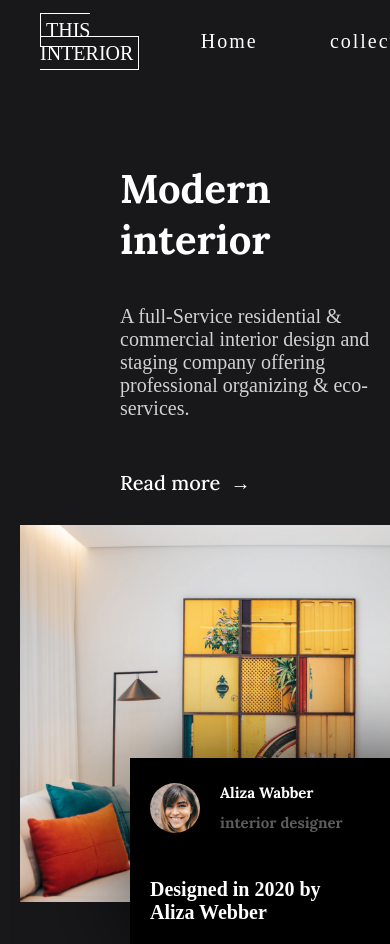
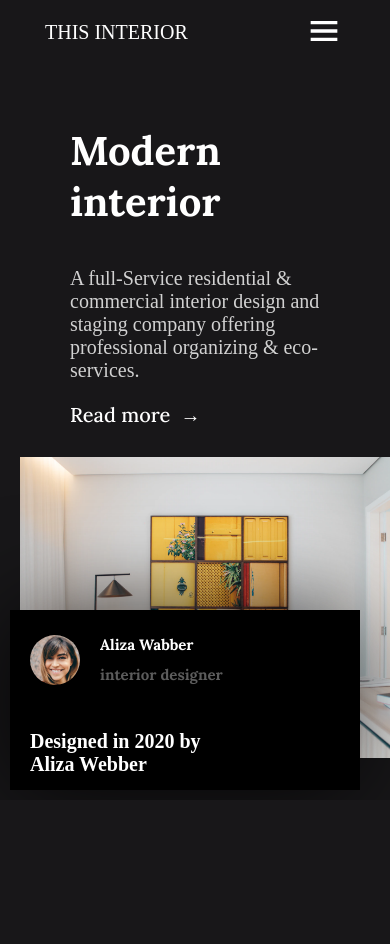
Before and after one commit to justin-A18/DevChallenges, a plain HTML site: page index.html in a window 390 px wide. After the commit the page ends 844 px from the top, so only its background shows below. Drawn offline with Linux system fonts and the light colour scheme.

Commit message:
agregando javascript

```diff
--- /dev/null
+++ b/app.js
@@ -0,0 +1,13 @@
+document.getElementById("burger").addEventListener("click", menuBurger);
+
+function menuBurger() {
+
+    document.getElementById("link-container").style.right = "0px";
+
+}
+
+document.getElementById("cerrar").addEventListener("click",cerrarMenu);
+
+function cerrarMenu() {
+    document.getElementById("link-container").style.right = "-250px";
+}
--- a/index.html
+++ b/index.html
@@ -14,18 +14,26 @@
   <title>Web Responsive</title>
 </head>
 <body>
-  <div class="container__padre">
+  <div class="container__padre" id="container">
     <header class="container__nav">
       <nav class="content__nav">
         <div class="nav__logo">
           <a href="#" class="logo">this interior</a>
         </div>
         <ul class="nav__links" id="link-container">
+          <button id="cerrar">
+            <svg xmlns="http://www.w3.org/2000/svg" viewBox="0 0 24 24";transform: ;msFilter:;"><path d="m16.192 6.344-4.243 4.242-4.242-4.242-1.414 1.414L10.535 12l-4.242 4.242 1.414 1.414 4.242-4.242 4.243 4.242 1.414-1.414L13.364 12l4.242-4.242z"></path></svg>
+          </button>
           <li><a class="links" href="#">Home</a></li>
           <li><a class="links" href="#">collection</a></li>
           <li><a class="links" href="#">About</a></li>
           <li><a class="links" href="#">Contact</a></li>
         </ul>
+        <div class="burger">
+          <button class="btn-svg" id="burger">
+            <svg xmlns="http://www.w3.org/2000/svg" viewBox="0 0 24 24";"><path d="M4 6h16v2H4zm0 5h16v2H4zm0 5h16v2H4z"></path></svg>
+          </button>
+        </div>
       </nav>
     </header>
     <main class="container__principal">
@@ -58,7 +66,7 @@
         </article>
       </section>
     </main>
-    <footer></footer>
   </div>
+  <script src="./app.js"></script>
 </body>
 </html>
--- a/sass/_header.scss
+++ b/sass/_header.scss
@@ -14,6 +14,10 @@
                 text-transform: uppercase;
                 color: var(--text-color);
             }
+        }
+
+        .burger{
+            display: none;
         }
 
         .nav__links{
--- a/sass/_main.scss
+++ b/sass/_main.scss
@@ -1,6 +1,6 @@
 .container__principal{
     max-width: 100rem;
-    margin: 2rem auto;
+    margin: 8rem auto;
     .content__principal{
         display: flex;
         align-items: center;
@@ -28,7 +28,7 @@
                 text-decoration: none;
                 display: flex;
                 gap: 1rem;
-                padding-top: 5rem;
+                padding-top: 2rem;
                 font-family: var(--font-card);
                 color: white;
             }
--- a/sass/_media.scss
+++ b/sass/_media.scss
@@ -1,9 +1,95 @@
-@media (max-width: 820px) {
+
+@media (max-width: 900px){
     .container__principal{
+        margin: 0 auto;
         .content__principal{
             display: flex;
             flex-direction: column;
             align-items: center;
+
+            .container__secondary{
+                display: flex;
+                align-items: center;
+                margin-bottom: 2rem;
+
+                & .image__relative{
+                    position: relative;
+                    width: 40rem;
+
+                    .image-1{
+                        width: 100%;
+                    }
+                    .card{
+                        position: absolute;
+                        bottom: -3rem;
+                        right: 6rem;
+                        background-color: black;
+                        width: 35rem;
+                        height: 18rem;
+                        box-shadow: 0 0 10rem 0 rgba(0,0,0,0.8);
+                    }
+                }
+
+            }
+        }
+
+    }
+
+    .container__nav{
+        .content__nav{
+            display: flex;
+            flex-direction: row;
+
+            .nav__links{
+                display: flex;
+                flex-direction: column;
+                padding: 1rem;
+                width: 25rem;
+                height: 100vh;
+                z-index: 2;
+                justify-content: center;
+                position: fixed;
+                top: -2rem;
+                right: -250px;
+                align-items: center;
+                background: rgb(32,32,37);
+
+                #cerrar{
+                    position: absolute;
+                    top: 1rem;
+                    right: 3rem;
+                    background-color: transparent;
+                    fill: white;
+                    width: 6rem;
+                    border: thin solid transparent;
+                    cursor: pointer;
+                }
+            }
+
+            .burger{
+                display: block;
+
+                .btn-svg{
+                    border: none;
+                    background-color: transparent;
+                    cursor: pointer;
+                    svg{
+                        fill: white;
+                        width: 4rem;
+                    }
+                }
+            }
+
+            .nav__logo{
+                .logo{
+                    font-size: 2rem;
+                    padding: .4rem;
+                    text-decoration: none;
+                    text-transform: uppercase;
+                    color: var(--text-color);
+                    border: thin solid transparent;
+                }
+            }
         }
     }
 }
```
Also changed, not shown: css/styles.css, 1 other file.
